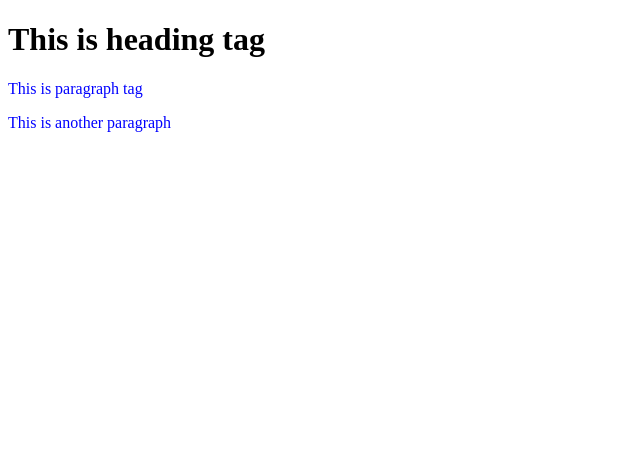
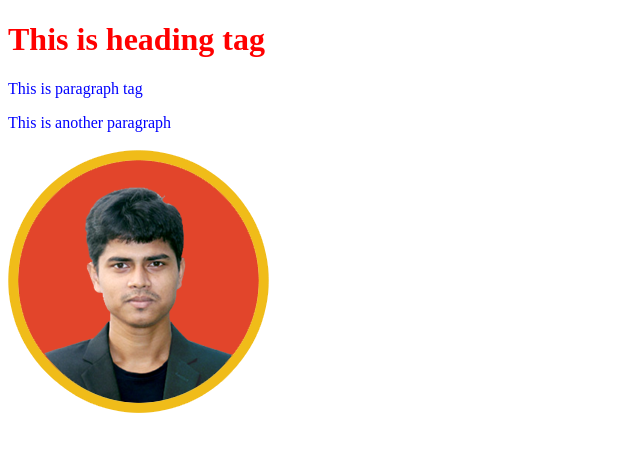
Before and after one commit to shohagislambd/my-first-repo, a plain HTML site: page index.html in a window 1280 px wide. Shown: the whole page, without its empty margins (0-640 px from the left). Drawn offline with Linux system fonts and the light colour scheme.

Commit message:
update style and image

```diff
--- a/index.html
+++ b/index.html
@@ -11,5 +11,6 @@
     <h1>This is heading tag</h1>
     <p>This is paragraph tag</p>
     <p>This is another paragraph</p>
+    <img src="shohag-islam.png" alt="">
 </body>
 </html>
--- a/style.css
+++ b/style.css
@@ -1,3 +1,6 @@
 p{
     color:blue;
 }
+h1{
+    color: red;
+}
```
Also changed, not shown: shohag-islam.png (added).
